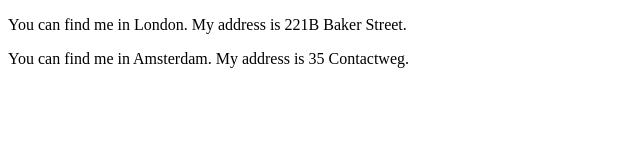
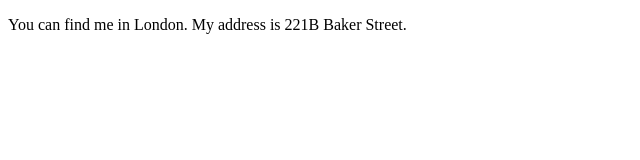
Before and after one commit to BerendWeij/md_pro1_2015, a plain HTML site: page les_8/index.html in a window 1280 px wide. Shown: the whole page, without its empty margins (0-640 px from the left). Drawn offline with nearby package versions, Linux system fonts and the light colour scheme.

Commit message:
added HandleBars example

```diff
--- a/les_8/index.html
+++ b/les_8/index.html
@@ -3,21 +3,18 @@
   <head>
     <title>MD 2 Handlebars</title>
     <meta charset="utf-8">
-    <script src="https://code.jquery.com/jquery-2.1.4.min.js"></script>
     <script src="https://cdnjs.cloudflare.com/ajax/libs/handlebars.js/4.0.3/handlebars.min.js"></script>
     <script src="js/main.js"></script>
   </head>
   <body>
 
-  <!--This is our template. -->
-  <!--Data will be inserted in its according place, replacing the brackets.-->
   <script id="address-template" type="text/x-handlebars-template">
     <p>You can find me in {{city}}. My address is {{number}} {{street}}.</p>
   </script>
 
-  <!--Your new content will be displayed in here-->
-  <div class="content-placeholder"></div>
+  <div id="container">
 
+  </div>
 
   </body>
 </html>
--- a/les_8/js/main.js
+++ b/les_8/js/main.js
@@ -1,10 +1,4 @@
-$(function () {
-    // Grab the template script
-    var addressTemplateSrc = $("#address-template").html();
-
-    // Compile the template
-    var addressTemplate = Handlebars.compile(addressTemplateSrc);
-
+window.addEventListener("load", function () {
     // Define our data object
     var addressData = {
         "city": "London",
@@ -12,17 +6,16 @@ $(function () {
         "number": "221B"
     };
 
-    var studentAddress = {
-        "city": "Amsterdam",
-        "street": "Contactweg",
-        "number": "35"
-    };
+    // Grab the template script
+    var addressTemplateSrc = document.querySelector("#address-template").innerHTML;
+
+    // Compile the template
+    var addressTemplate = Handlebars.compile(addressTemplateSrc);
 
     // Pass our data to the template
     var addressHTML = addressTemplate(addressData);
-    var schoolAddressHTML = addressTemplate(studentAddress);
 
-    // Add the compiled html to the page
-    $('.content-placeholder').html(addressHTML + schoolAddressHTML);
+    document.querySelector("#container").innerHTML = addressHTML;
+
 
 });
```
